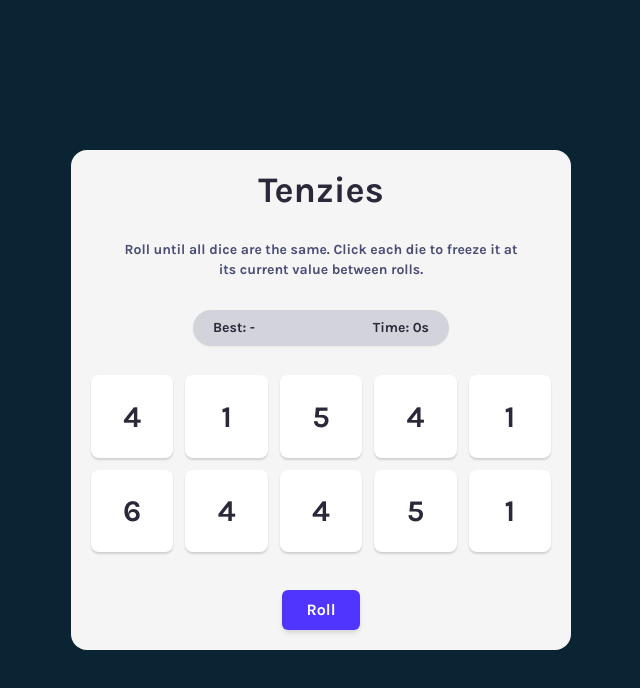
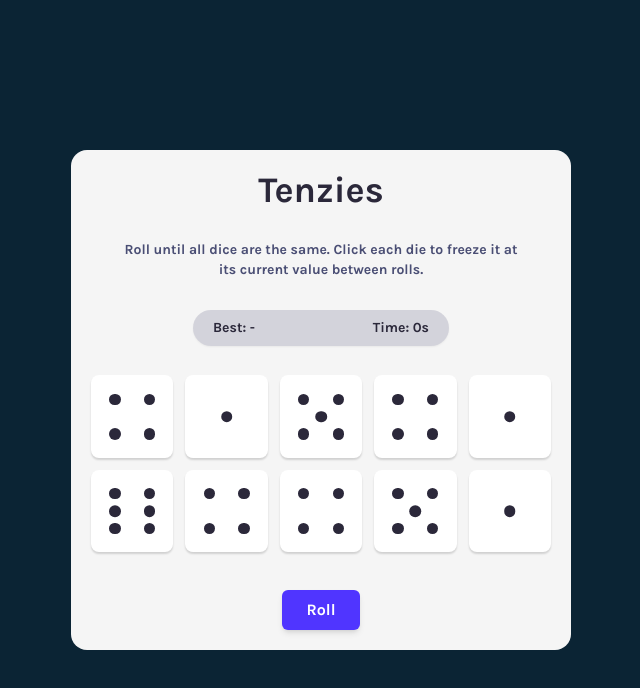
Before and after one commit to iRanbaxx/Tenzies, a React (Vite) app: page / in a window 1280 px wide. Shown: the top 688 px of the page, without its empty margins (319-959 px from the left). Built offline with nearby package versions, Linux system fonts and the light colour scheme.

Commit message:
Numbers to Die

```diff
--- a/eslint.config.js
+++ b/eslint.config.js
@@ -29,7 +29,7 @@ export default tseslint.config(
         'warn',
         { allowConstantExport: true },
       ],
-      'tailwindcss/no-custom-classname': 'warn',
+      'tailwindcss/no-custom-classname': 'off',
       'tailwindcss/classnames-order': 'warn',
     },
   }
--- a/src/App.css
+++ b/src/App.css
@@ -65,4 +65,81 @@
   .roll-dice-button {
     @apply mt-2 rounded-md bg-[#5035FF] px-4 py-1 text-sm font-bold text-white shadow-md transition-colors duration-200 hover:bg-[#3E2BC5] active:shadow-inner sm:px-6 sm:py-2 sm:text-base;
   }
+
+  .dice-face {
+    @apply relative flex h-full w-full items-center justify-center;
+  }
+
+  .dice-dot {
+    @apply absolute h-[14%] w-[14%] rounded-full bg-[#2B283A];
+  }
+
+  .dice-1 .dice-dot {
+    @apply left-1/2 top-1/2 -translate-x-1/2 -translate-y-1/2;
+  }
+
+  .dice-2 .dice-dot:nth-child(1) {
+    @apply left-[22%] top-[22%];
+  }
+  .dice-2 .dice-dot:nth-child(2) {
+    @apply bottom-[22%] right-[22%];
+  }
+
+  .dice-3 .dice-dot:nth-child(1) {
+    @apply left-[22%] top-[22%];
+  }
+  .dice-3 .dice-dot:nth-child(2) {
+    @apply left-1/2 top-1/2 -translate-x-1/2 -translate-y-1/2;
+  }
+  .dice-3 .dice-dot:nth-child(3) {
+    @apply bottom-[22%] right-[22%];
+  }
+
+  .dice-4 .dice-dot:nth-child(1) {
+    @apply left-[22%] top-[22%];
+  }
+  .dice-4 .dice-dot:nth-child(2) {
+    @apply right-[22%] top-[22%];
+  }
+  .dice-4 .dice-dot:nth-child(3) {
+    @apply bottom-[22%] left-[22%];
+  }
+  .dice-4 .dice-dot:nth-child(4) {
+    @apply bottom-[22%] right-[22%];
+  }
+
+  .dice-5 .dice-dot:nth-child(1) {
+    @apply left-[22%] top-[22%];
+  }
+  .dice-5 .dice-dot:nth-child(2) {
+    @apply right-[22%] top-[22%];
+  }
+  .dice-5 .dice-dot:nth-child(3) {
+    @apply left-1/2 top-1/2 -translate-x-1/2 -translate-y-1/2;
+  }
+  .dice-5 .dice-dot:nth-child(4) {
+    @apply bottom-[22%] left-[22%];
+  }
+  .dice-5 .dice-dot:nth-child(5) {
+    @apply bottom-[22%] right-[22%];
+  }
+
+  .dice-6 .dice-dot:nth-child(1) {
+    @apply left-[22%] top-[22%];
+  }
+  .dice-6 .dice-dot:nth-child(2) {
+    @apply right-[22%] top-[22%];
+  }
+  .dice-6 .dice-dot:nth-child(3) {
+    @apply left-[22%] top-1/2 -translate-y-1/2;
+  }
+  .dice-6 .dice-dot:nth-child(4) {
+    @apply right-[22%] top-1/2 -translate-y-1/2;
+  }
+  .dice-6 .dice-dot:nth-child(5) {
+    @apply bottom-[22%] left-[22%];
+  }
+  .dice-6 .dice-dot:nth-child(6) {
+    @apply bottom-[22%] right-[22%];
+  }
 }
--- /dev/null
+++ b/src/components/DiceFace.tsx
@@ -0,0 +1,13 @@
+import { DiceFaceProps } from '../types';
+
+const DiceFace = ({ value }: DiceFaceProps) => {
+  return (
+    <div className={`dice-face dice-${value}`}>
+      {[...Array(value)].map((_, index) => (
+        <div key={index} className="dice-dot" />
+      ))}
+    </div>
+  );
+};
+
+export default DiceFace;
--- a/src/components/Die.tsx
+++ b/src/components/Die.tsx
@@ -1,4 +1,5 @@
 import { DieProps } from '../types';
+import DiceFace from './DiceFace';
 
 // Die component: Represents a single die in the Tenzies game
 const Die = ({ value, isHeld, holdDice, tenzies }: DieProps) => (
@@ -8,7 +9,7 @@ const Die = ({ value, isHeld, holdDice, tenzies }: DieProps) => (
       isHeld ? 'held' : 'not-held'
     } ${tenzies ? 'game-won' : ''}`}
   >
-    <span className="die-num">{value}</span>
+    <DiceFace value={value} />
   </div>
 );
 
--- a/src/types/index.ts
+++ b/src/types/index.ts
@@ -10,3 +10,7 @@ export interface DieProps extends Omit<Dice, 'id'> {
   holdDice: () => void;
   tenzies: boolean;
 }
+
+export interface DiceFaceProps {
+  value: number;
+}
--- a/vite.config.ts
+++ b/vite.config.ts
@@ -6,6 +6,6 @@ export default defineConfig({
   plugins: [react()],
   server: {
     host: true, // Listen on all local IPs
-    port: 3000, // You can change this port if needed
+    port: 5173, // You can change this port if needed
   },
 });
```
